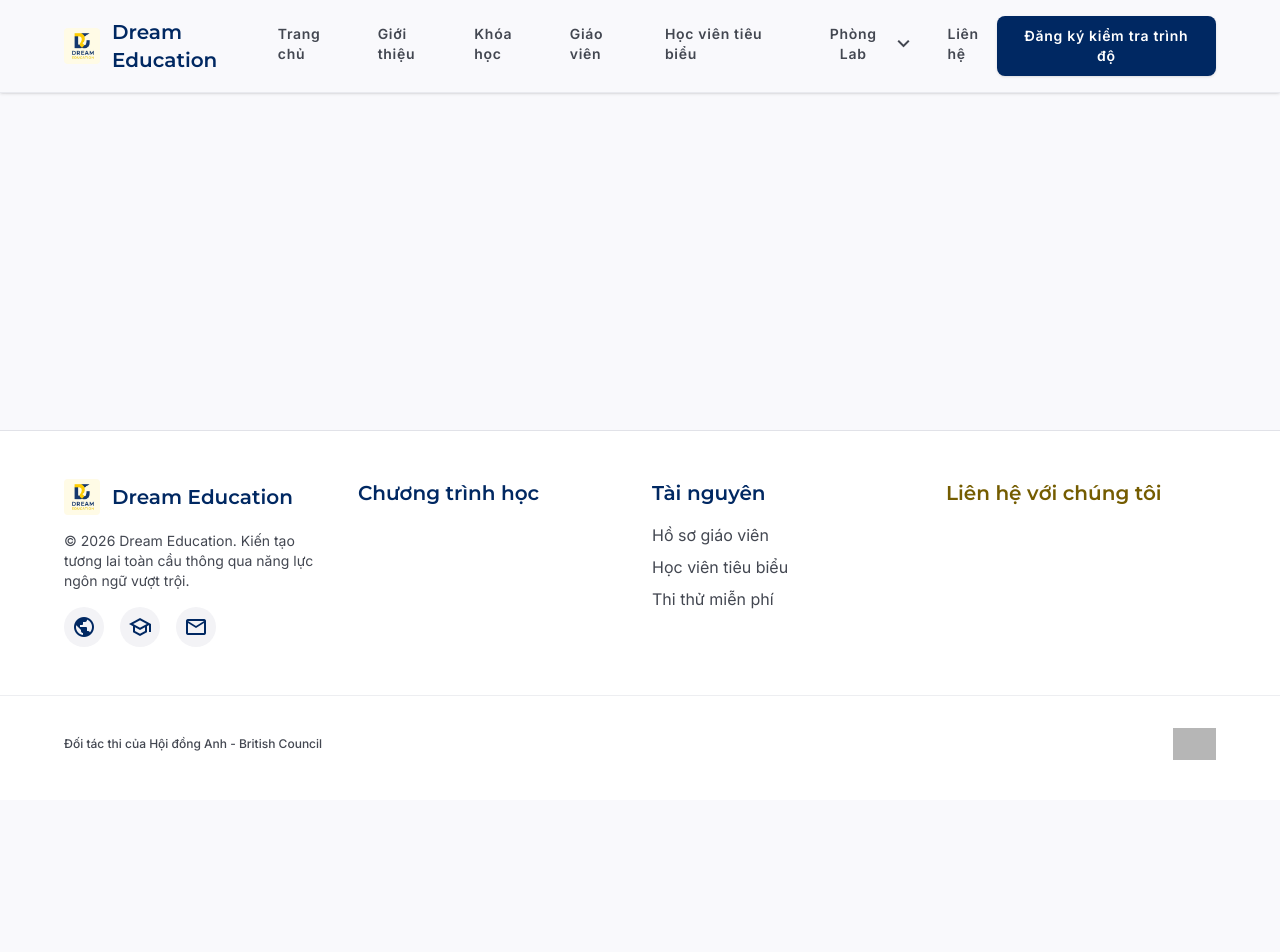
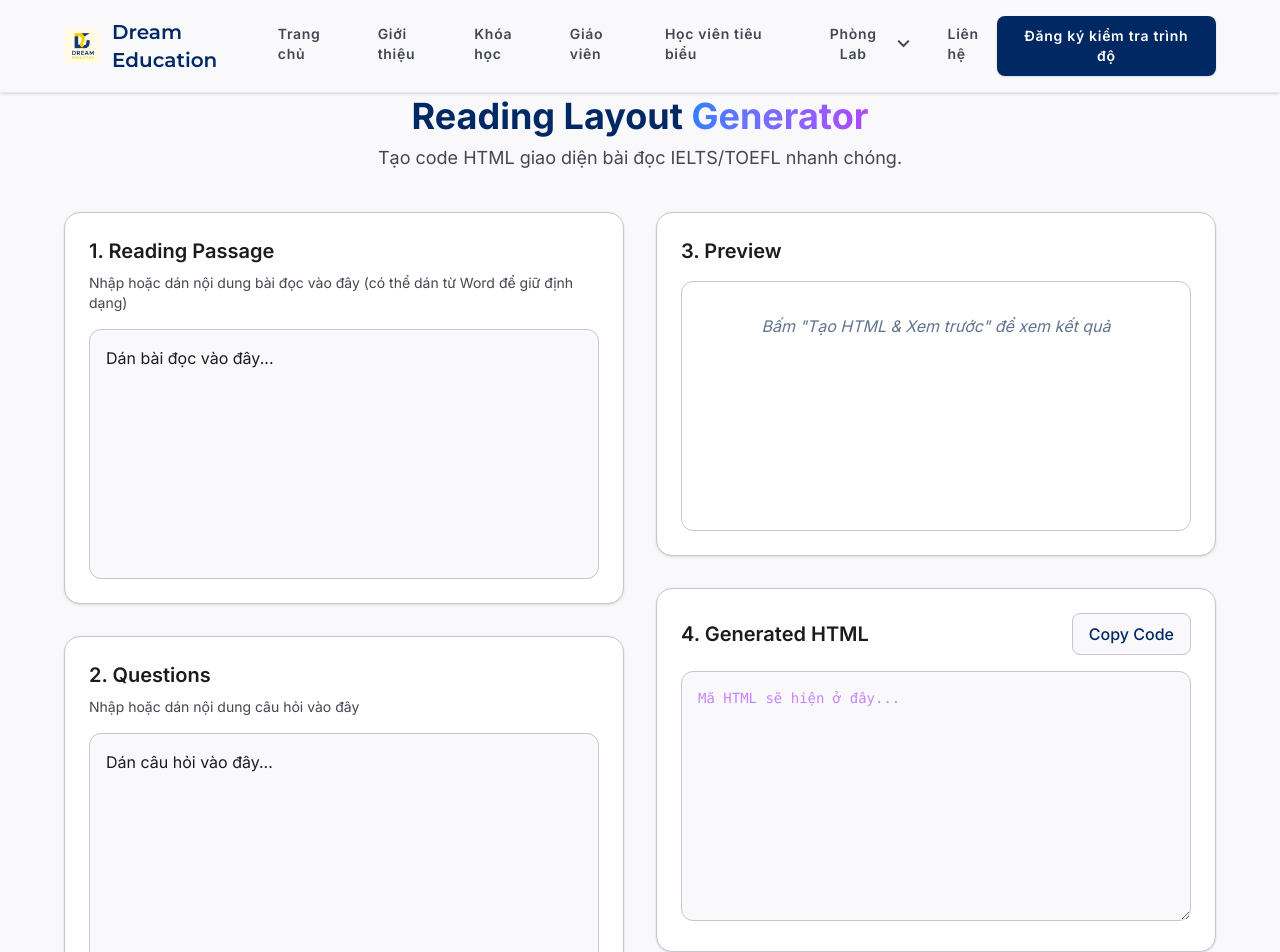
Before and after one commit to nhyysaepx/dream-edu, a React (Vite) app: page /#/reading-app in a window 1280 px wide. Shown: the top 952 px of the page. Before the commit the page ends 800 px from the top, so only its background shows below. Built offline with nearby package versions, Linux system fonts and the light colour scheme; grey boxes are pictures that could not be loaded.

Commit message:
feat: add reading app to Phòng Lab in dream-edu web

```diff
--- a/src/App.jsx
+++ b/src/App.jsx
@@ -9,6 +9,7 @@ import Teachers from './pages/Teachers';
 import SuccessStories from './pages/SuccessStories';
 import Contact from './pages/Contact';
 import Text2QTI from './pages/Text2QTI';
+import ReadingApp from './pages/ReadingApp';
 
 // Helper component to reset scroll position to top on page change
 function ScrollToTop() {
@@ -36,6 +37,7 @@ function App() {
             <Route path="/success-stories" element={<SuccessStories />} />
             <Route path="/contact" element={<Contact />} />
             <Route path="/text2qti" element={<Text2QTI />} />
+            <Route path="/reading-app" element={<ReadingApp />} />
           </Routes>
         </main>
         <Footer />
--- a/src/components/Navbar.jsx
+++ b/src/components/Navbar.jsx
@@ -19,7 +19,8 @@ export default function Navbar() {
       label: 'Phòng Lab',
       subLinks: [
         { path: '/pronunciation/', label: 'Pronunciation', isExternal: true },
-        { path: '/text2qti', label: 'Text2QTI' }
+        { path: '/text2qti', label: 'Text2QTI' },
+        { path: '/reading-app', label: 'Reading App' }
       ]
     },
     { path: '/contact', label: 'Liên hệ' },
--- /dev/null
+++ b/src/pages/ReadingApp.jsx
@@ -0,0 +1,125 @@
+import React, { useState, useRef } from 'react';
+
+export default function ReadingApp() {
+  const [generatedHtml, setGeneratedHtml] = useState('');
+  const [copied, setCopied] = useState(false);
+  const passageRef = useRef(null);
+  const questionsRef = useRef(null);
+
+  const handleGenerate = () => {
+    const pContent = passageRef.current.innerHTML.trim();
+    const qContent = questionsRef.current.innerHTML.trim();
+
+    const html = `<div style="display: flex; gap: 20px;">
+<div style="flex: 1; max-height: 500px; overflow-y: scroll; border: 1px solid #ccc; padding: 15px; line-height: 1.6;">
+${pContent}
+</div>
+<div style="flex: 1; max-height: 500px; overflow-y: scroll; border: 1px solid #ccc; padding: 15px; line-height: 1.6;">
+${qContent}
+</div>
+</div>`;
+    setGeneratedHtml(html);
+  };
+
+  const handleCopy = () => {
+    if (!generatedHtml) return;
+    navigator.clipboard.writeText(generatedHtml).then(() => {
+      setCopied(true);
+      setTimeout(() => setCopied(false), 2000);
+    });
+  };
+
+  const handleClearPlaceholder = (e, defaultText) => {
+    if (e.target.textContent.trim() === defaultText) {
+      e.target.innerHTML = '';
+    }
+  };
+
+  return (
+    <div className="flex flex-col min-h-screen bg-surface pt-24 pb-12 px-6">
+      <div className="max-w-6xl mx-auto w-full">
+        {/* Header */}
+        <div className="text-center mb-10">
+          <h1 className="text-4xl font-bold text-primary mb-2">Reading Layout <span className="bg-gradient-to-r from-blue-500 to-purple-500 bg-clip-text text-transparent">Generator</span></h1>
+          <p className="text-on-surface-variant text-lg">Tạo code HTML giao diện bài đọc IELTS/TOEFL nhanh chóng.</p>
+        </div>
+
+        <div className="grid grid-cols-1 lg:grid-cols-2 gap-8">
+          {/* Input Section */}
+          <div className="space-y-8">
+            <div className="bg-surface-container-lowest p-6 rounded-2xl border border-outline-variant shadow-sm hover:shadow-md transition-shadow">
+              <h2 className="text-xl font-semibold text-on-surface mb-2">1. Reading Passage</h2>
+              <p className="text-sm text-on-surface-variant mb-4">Nhập hoặc dán nội dung bài đọc vào đây (có thể dán từ Word để giữ định dạng)</p>
+              <div
+                ref={passageRef}
+                className="w-full bg-surface border border-outline-variant rounded-xl p-4 min-h-[250px] max-h-[400px] overflow-y-auto focus:outline-none focus:border-secondary focus:ring-2 focus:ring-secondary/50 transition-all text-on-surface"
+                contentEditable
+                onFocus={(e) => handleClearPlaceholder(e, 'Dán bài đọc vào đây...')}
+              >
+                Dán bài đọc vào đây...
+              </div>
+            </div>
+
+            <div className="bg-surface-container-lowest p-6 rounded-2xl border border-outline-variant shadow-sm hover:shadow-md transition-shadow">
+              <h2 className="text-xl font-semibold text-on-surface mb-2">2. Questions</h2>
+              <p className="text-sm text-on-surface-variant mb-4">Nhập hoặc dán nội dung câu hỏi vào đây</p>
+              <div
+                ref={questionsRef}
+                className="w-full bg-surface border border-outline-variant rounded-xl p-4 min-h-[250px] max-h-[400px] overflow-y-auto focus:outline-none focus:border-secondary focus:ring-2 focus:ring-secondary/50 transition-all text-on-surface"
+                contentEditable
+                onFocus={(e) => handleClearPlaceholder(e, 'Dán câu hỏi vào đây...')}
+              >
+                Dán câu hỏi vào đây...
+              </div>
+            </div>
+
+            <button
+              onClick={handleGenerate}
+              className="w-full bg-gradient-to-br from-primary to-primary-container text-on-primary py-4 rounded-xl font-semibold text-lg hover:opacity-90 transition-all active:scale-[0.98] shadow-md"
+            >
+              Tạo HTML & Xem trước
+            </button>
+          </div>
+
+          {/* Output Section */}
+          <div className="space-y-8">
+            <div className="bg-surface-container-lowest p-6 rounded-2xl border border-outline-variant shadow-sm h-auto flex flex-col hover:shadow-md transition-shadow">
+              <h2 className="text-xl font-semibold text-on-surface mb-4">3. Preview</h2>
+              <div className="flex-1 bg-white text-black rounded-xl border border-outline-variant overflow-hidden min-h-[250px]">
+                {generatedHtml ? (
+                  <div dangerouslySetInnerHTML={{ __html: generatedHtml }} className="p-4" />
+                ) : (
+                  <div className="h-full flex items-center justify-center p-8 text-slate-500 italic text-center">
+                    Bấm "Tạo HTML & Xem trước" để xem kết quả
+                  </div>
+                )}
+              </div>
+            </div>
+
+            <div className="bg-surface-container-lowest p-6 rounded-2xl border border-outline-variant shadow-sm hover:shadow-md transition-shadow">
+              <div className="flex justify-between items-center mb-4">
+                <h2 className="text-xl font-semibold text-on-surface">4. Generated HTML</h2>
+                <button
+                  onClick={handleCopy}
+                  className={`px-4 py-2 rounded-lg font-medium transition-colors ${
+                    copied
+                      ? 'bg-green-500 text-white border border-green-600'
+                      : 'bg-surface border border-outline-variant text-primary hover:bg-surface-container'
+                  }`}
+                >
+                  {copied ? 'Đã Copy!' : 'Copy Code'}
+                </button>
+              </div>
+              <textarea
+                readOnly
+                value={generatedHtml}
+                placeholder="Mã HTML sẽ hiện ở đây..."
+                className="w-full bg-surface border border-outline-variant rounded-xl p-4 min-h-[250px] font-mono text-sm text-purple-600 focus:outline-none focus:border-secondary"
+              />
+            </div>
+          </div>
+        </div>
+      </div>
+    </div>
+  );
+}
```
